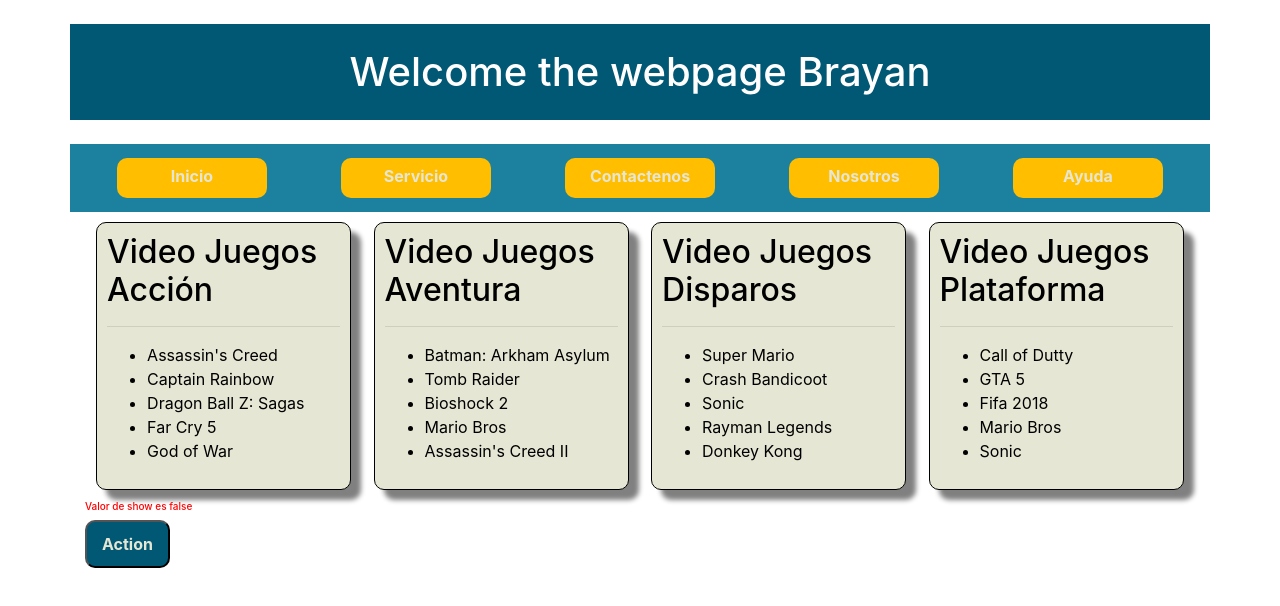
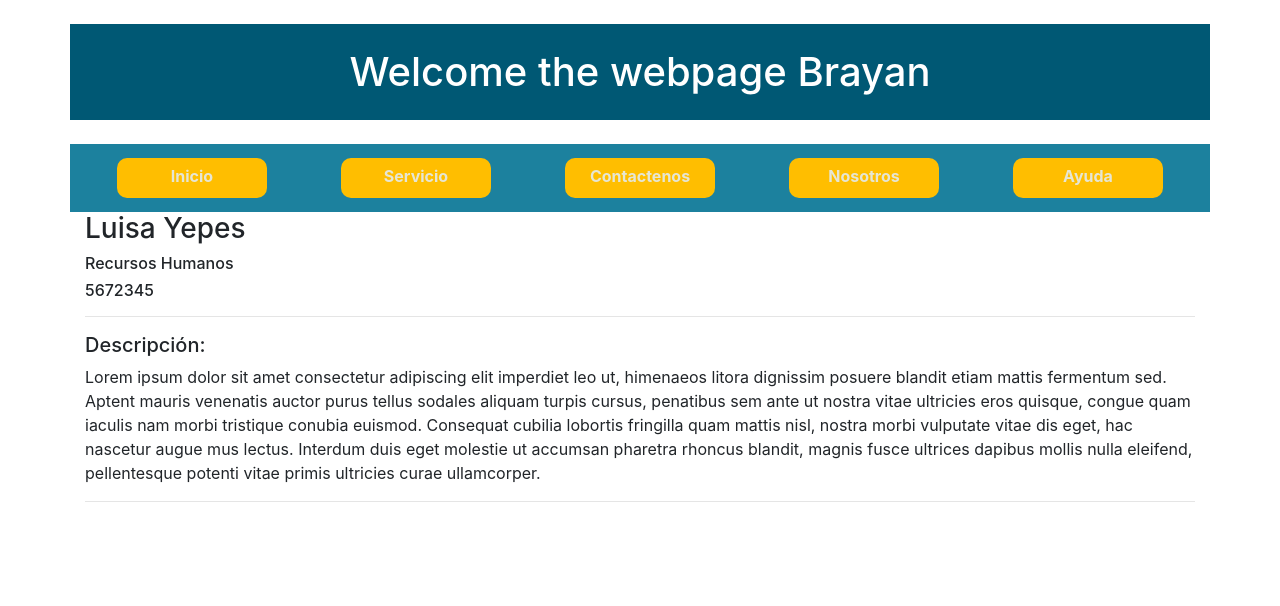
Before and after one commit to brayanestive18/ProjectAngular, an Angular app: page /equipo/1 in a window 1280 px wide. Before the commit this address led to /. Shown: the top 606 px of the page. Built offline with nearby package versions, Linux system fonts and the light colour scheme.

Commit message:
Teminacion de contactenos

```diff
--- a/src/app/app.module.ts
+++ b/src/app/app.module.ts
@@ -14,11 +14,13 @@
 import { PeliculasComponent } from './peliculas/peliculas.component';
 import { ContactenosComponent } from './contactenos/contactenos.component';
 import { NosotrosComponent } from './nosotros/nosotros.component';
+import { EquipoComponent } from './equipo/equipo.component';
 
 const routes: Routes = [
   { path: 'servicio', component: ServicioComponent },
   { path: 'inicio', component: InicioComponent },
   { path: 'contactenos', component: ContactenosComponent},
+  { path: 'equipo/:id', component: EquipoComponent},
   { path: 'nosotros', component: NosotrosComponent},
   { path: '', component: InicioComponent, pathMatch: 'full' },
   { path: '**', redirectTo: '/', pathMatch: 'full' }
@@ -28,7 +30,7 @@
   declarations: [
     AppComponent,
     CabeceraComponent,
-    FooterComponent, ServicioComponent, InicioComponent, PeliculasComponent, ContactenosComponent, NosotrosComponent
+    FooterComponent, ServicioComponent, InicioComponent, PeliculasComponent, ContactenosComponent, NosotrosComponent, EquipoComponent
   ],
   imports: [
     BrowserModule,
--- a/src/app/cabecera/cabecera.component.html
+++ b/src/app/cabecera/cabecera.component.html
@@ -2,11 +2,38 @@
 
 <div class="container" id="menu">
     <nav>
-        <button class="nav-button" id="buttonMenu" (click)="accionMenu()"> <b> Menú </b> </button>
-        <b> <a [routerLink]="['/']" class="nav_enlace ocultar"> <p class="central"> Inicio </p>  </a> </b>
-        <b> <a [routerLink]="['/servicio']" class="nav_enlace ocultar"> <p class="central"> Servicio </p> </a> </b>
-        <b> <a [routerLink]="['/contactenos']" class="nav_enlace ocultar"> <p class="central"> Contactenos </p> </a> </b>
-        <b> <a [routerLink]="['/nosotros']" class="nav_enlace ocultar"> <p class="central"> Nosotros </p> </a> </b>
-        <b> <a href="#" class="nav_enlace ocultar"> <p class="central"> Ayuda </p> </a> </b>
+        <button class="nav-button" id="buttonMenu" (click)="accionMenu()">
+            <b> Menú </b>
+        </button>
+
+        <b>
+            <a [routerLink]="['/']" class="nav_enlace ocultar" (click)="accionMenu()">
+                <p class="central"> Inicio </p>
+            </a>
+        </b>
+
+        <b>
+            <a [routerLink]="['/servicio']" class="nav_enlace ocultar" (click)="accionMenu()">
+                <p class="central"> Servicio </p>
+            </a>
+        </b>
+
+        <b>
+            <a [routerLink]="['/contactenos']" class="nav_enlace ocultar" (click)="accionMenu()">
+                <p class="central"> Contactenos </p>
+            </a>
+        </b>
+
+        <b>
+            <a [routerLink]="['/nosotros']" class="nav_enlace ocultar" (click)="accionMenu()">
+                <p class="central"> Nosotros </p>
+            </a>
+        </b>
+
+        <b>
+            <a [routerLink]="['/#']" class="nav_enlace ocultar" (click)="accionMenu()">
+                <p class="central"> Ayuda </p>
+            </a>
+        </b>
     </nav>
 </div>
--- a/src/app/contactenos/contactenos.component.css
+++ b/src/app/contactenos/contactenos.component.css
@@ -0,0 +1,3 @@
+#titulo{
+    margin: 10px 10px 20px 3px;
+}
--- a/src/app/contactenos/contactenos.component.html
+++ b/src/app/contactenos/contactenos.component.html
@@ -1,14 +1,16 @@
 <div class="container">
-  <h4>
+
+  <h4 id="titulo">
     Contactenos
   </h4>
 
   <ul class="list-group">
-    <li class="list-group-item" *ngFor="let item of conta">
+    <li class="list-group-item" *ngFor="let item of conta, index as i">
       <h6>Nombre: {{item.nombre}} </h6>
       <h6>Apellido: {{item.apellido}} </h6>
       <h6>Cargo: {{item.cargo}} </h6>
       <h6>Telefono: {{item.telefono}} </h6>
+      <a [routerLink]="['/equipo',i]"> Más Información</a>
     </li>
   </ul>
 
--- /dev/null
+++ b/src/app/equipo/equipo.component.html
@@ -0,0 +1,9 @@
+<div class="container">
+  <h3> {{equipo.nombre}} {{equipo.apellido}} </h3>
+  <h6> {{equipo.cargo}} </h6>
+  <h6> {{equipo.telefono}} </h6>
+  <hr>
+  <h5>Descripción:</h5>
+  <p>Lorem ipsum dolor sit amet consectetur adipiscing elit imperdiet leo ut, himenaeos litora dignissim posuere blandit etiam mattis fermentum sed. Aptent mauris venenatis auctor purus tellus sodales aliquam turpis cursus, penatibus sem ante ut nostra vitae ultricies eros quisque, congue quam iaculis nam morbi tristique conubia euismod. Consequat cubilia lobortis fringilla quam mattis nisl, nostra morbi vulputate vitae dis eget, hac nascetur augue mus lectus. Interdum duis eget molestie ut accumsan pharetra rhoncus blandit, magnis fusce ultrices dapibus mollis nulla eleifend, pellentesque potenti vitae primis ultricies curae ullamcorper.</p>
+  <hr>
+</div>
--- /dev/null
+++ b/src/app/equipo/equipo.component.ts
@@ -0,0 +1,27 @@
+import { Component, OnInit } from '@angular/core';
+import { ActivatedRoute } from '@angular/router';
+import { ModserverService } from './../modserver.service';
+
+@Component({
+  selector: 'app-equipo',
+  templateUrl: './equipo.component.html',
+  styleUrls: ['./equipo.component.css']
+})
+export class EquipoComponent implements OnInit {
+
+  equipo:any[];
+
+  constructor(
+    private ruta:ActivatedRoute,
+    private _servi:ModserverService
+  ) {
+    this.ruta.params.subscribe(params=>{
+      console.log(params['id'])
+      this.equipo = this._servi.getContactos(params['id']);
+    })
+   }
+
+  ngOnInit() {
+  }
+
+}
--- a/src/app/modserver.service.ts
+++ b/src/app/modserver.service.ts
@@ -10,7 +10,7 @@
   constructor() {
 
     this.contac = [
-      {nombre:'Maria', apellido:'Lopez', cargo:'Recepsionista', telefono:2355353},
+      {nombre:'Maria', apellido:'Lopez', cargo:'Recepcionista', telefono:2355353},
       {nombre:'Luisa', apellido:'Yepes', cargo:'Recursos Humanos', telefono:5672345},
       {nombre:'Camila', apellido:'Gomez', cargo:'Administradora', telefono:9857382},
     ];
@@ -22,4 +22,8 @@
     return this.contac;
   }
 
+  getContactos(i){
+    return this.contac[i];
+  }
+
 }
```
Also changed, not shown: src/app/equipo/equipo.component.css (added), 1 other file (tests, documents, lock files or other folders).
